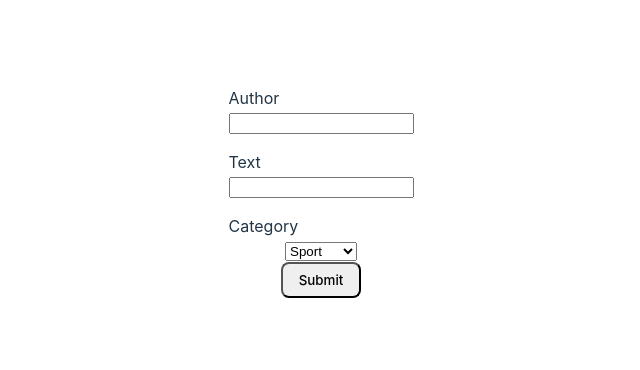
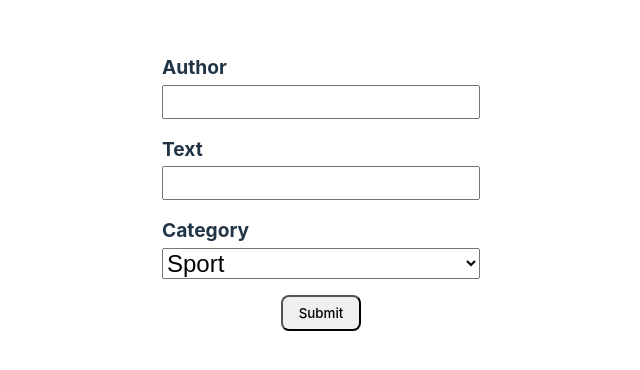
Before and after one commit to fanerotim/Quotes, a React (Vite) app in the folder client/vite-project/: page /quotes/add-quote in a window 1280 px wide. Shown: the part 208-578 px from the top of the page, without its empty margins (319-959 px from the left). Built offline with nearby package versions, Linux system fonts and the light colour scheme.

Commit message:
create EditQuote component

```diff
--- a/client/vite-project/src/components/add-quote/AddQuote.scss
+++ b/client/vite-project/src/components/add-quote/AddQuote.scss
@@ -1,8 +1,21 @@
 form label {
     display: block;
     text-align: left;
+    font-weight: bold;
+    font-size: 1.2rem;
+    margin-bottom: .2rem;
 }
 
 form input {
     margin-bottom: 1rem;
+    font-size: 1.5rem;
 }
+
+form select {
+    font-size: 1.5rem;
+    width: 100%;
+}
+
+button {
+    margin-top: 1rem;
+}
--- /dev/null
+++ b/client/vite-project/src/components/edit-quote/EditQuote.jsx
@@ -0,0 +1,11 @@
+const EditQuote = () => {
+
+
+    return (
+        <>
+            <h1>Edit quote</h1>
+        </>
+    )
+}
+
+export default EditQuote;
```
Also changed, not shown: client/vite-project/src/components/edit-quote/EditQuote.scss (added).
